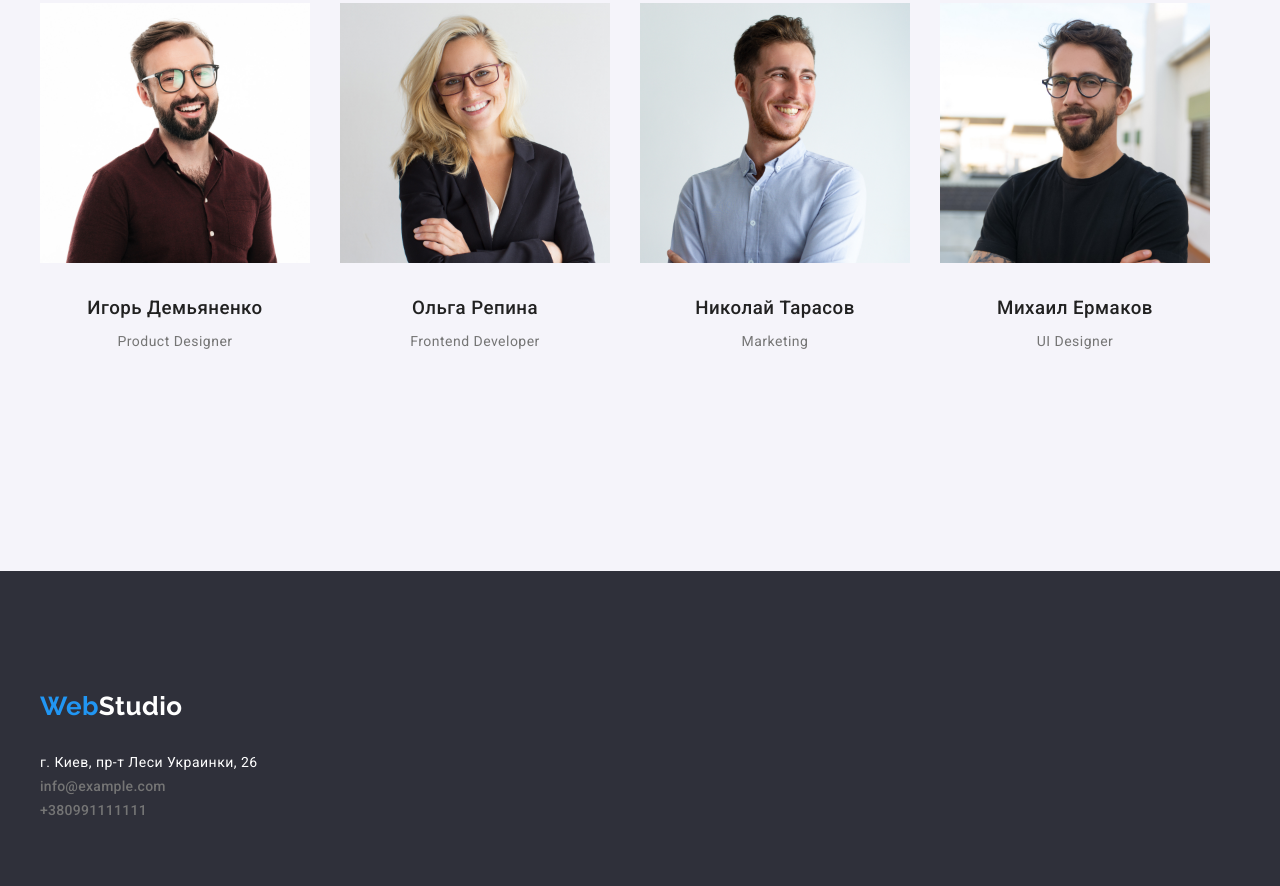
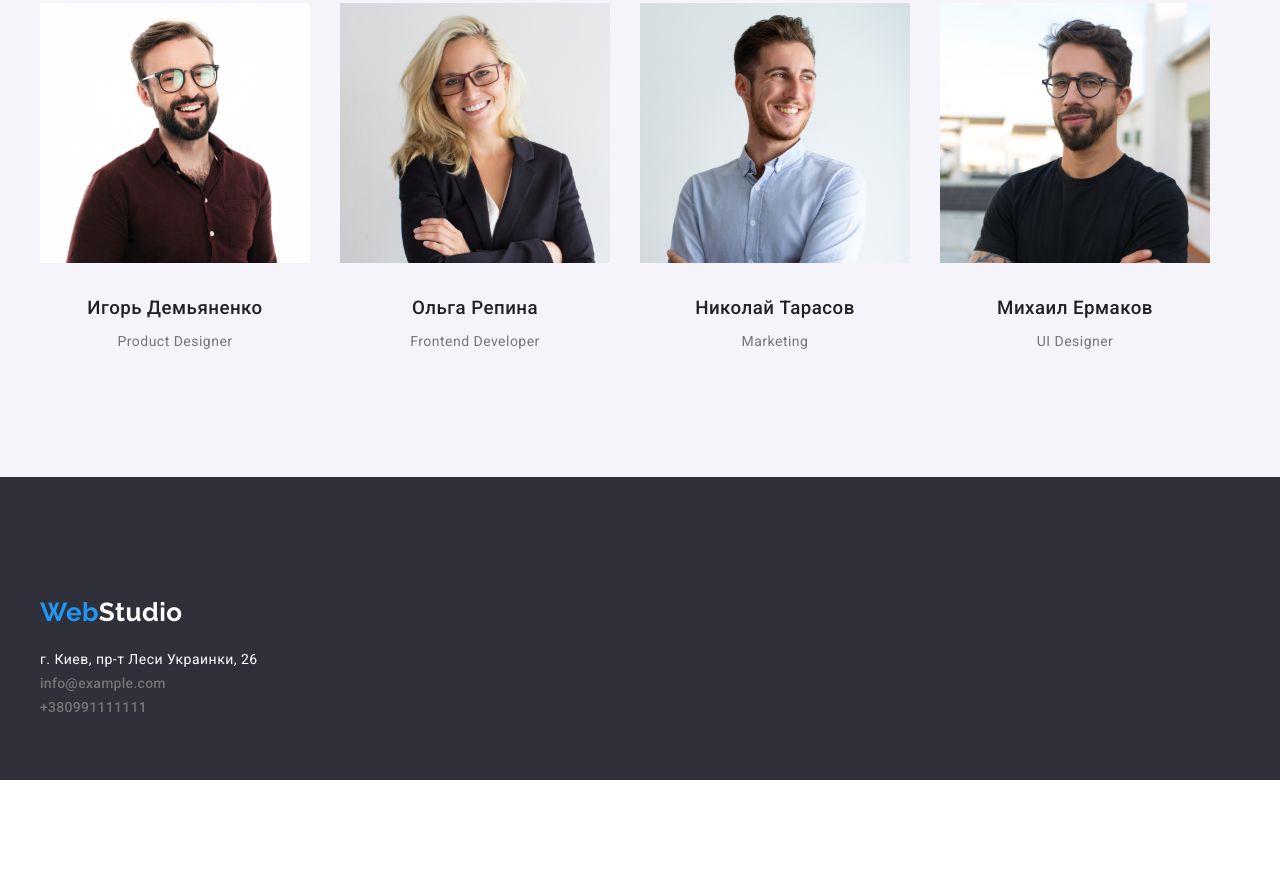
Before and after one commit to HelenBoiko/-goit-markup-hw-03, a plain HTML site: page index.html in a window 1280 px wide. Shown: the part 1638-2524 px from the top of the page. After the commit the page ends 2418 px from the top, so only its background shows below. Drawn offline with nearby package versions, Linux system fonts and the light colour scheme.

Commit message:
правка 1.2.4 секций

```diff
--- a/css/styles.css
+++ b/css/styles.css
@@ -260,7 +260,6 @@ ul {
 .link-command {
   width: 270px;
   margin-right: 30px;
-  margin-bottom: 94px;
 }
 
 .link-command:last-child {
@@ -413,8 +412,6 @@ button {
 .addres-footer {
   width: 231px;
   display: block;
-  padding-top: 9px;
-  padding-bottom: 60px;
 }
 
 
```
